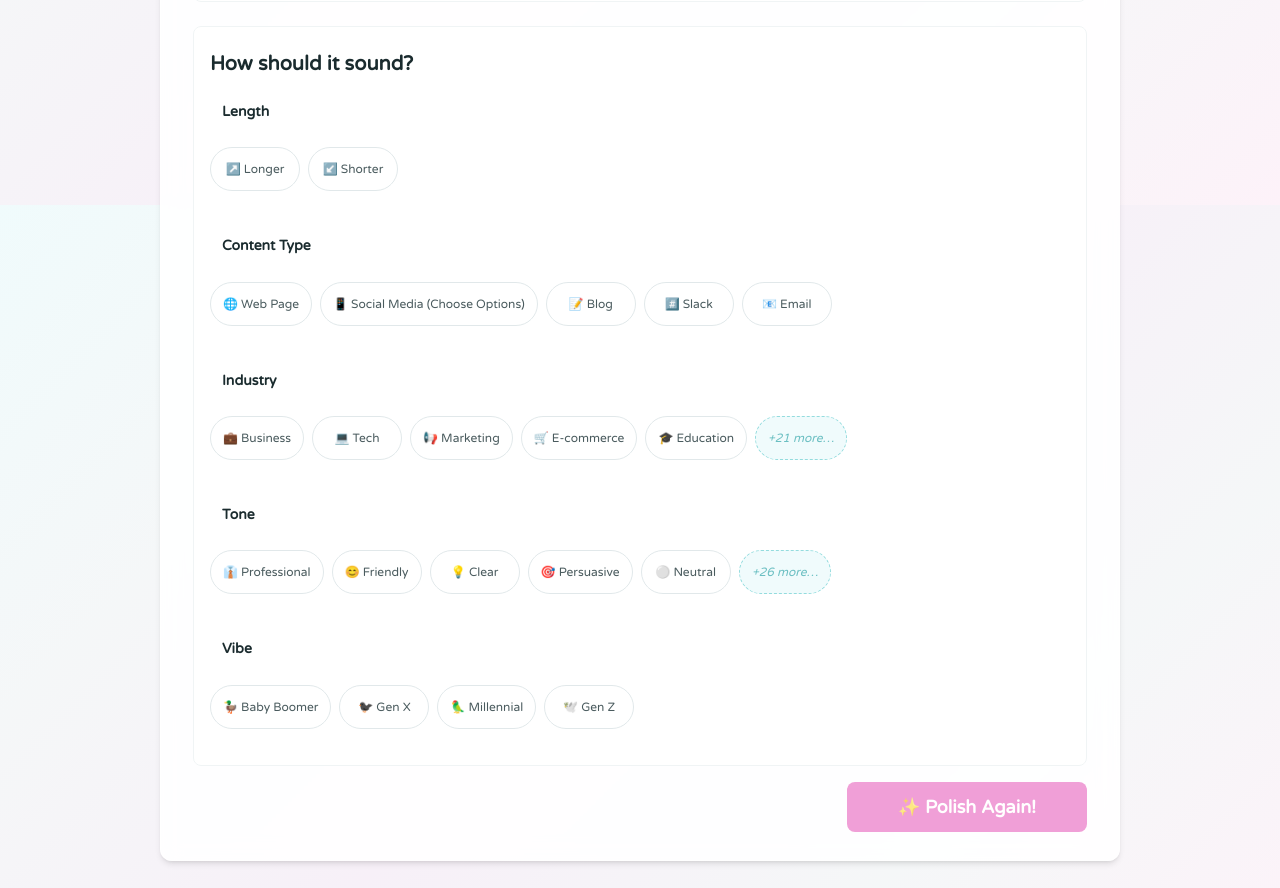
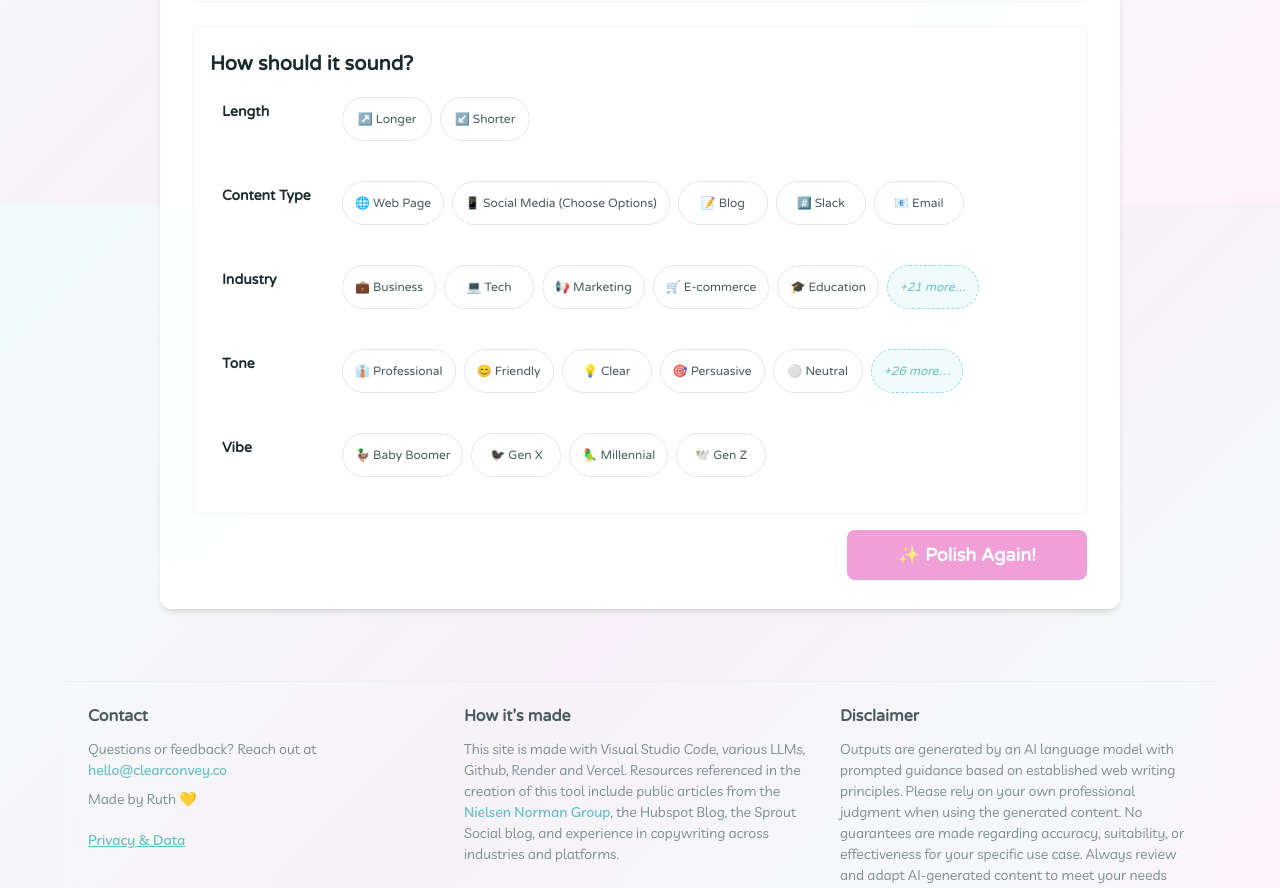
Before and after one commit to cd-space-dot-dot/web-copy-polisher-frontend, a React (Vite) app: page / in a window 1280 px wide. Shown: the part 1395-2283 px from the top of the page. Built offline with nearby package versions, Linux system fonts and the light colour scheme; a web font is replaced by a local one.

Commit message:
moved threadsummary to thread# line. changed chip spacing again

```diff
--- a/src/components/ChipSelector.jsx
+++ b/src/components/ChipSelector.jsx
@@ -294,6 +294,38 @@ export default function ChipSelector({ selectedChips, onChipsChange }) {
               <div key={category.id} className="chip-category">
                 <div className="chip-category-label-wrapper">
                   <label className="chip-category-label">{category.label}</label>
+                  {isMultipleCategory && selectedCount > 0 && (
+                    <div className="tone-messages-inline">
+                      <span className="selection-count">
+                        {selectedCount} selected
+                      </span>
+                      {selectedCount === 2 && (
+                        <span className="tone-message tone-message--good">
+                          Nice mix of tones!
+                        </span>
+                      )}
+                      {selectedCount >= 3 && selectedCount <= 4 && (
+                        <span className="tone-message tone-message--ok">
+                          Good variety
+                        </span>
+                      )}
+                      {selectedCount === 5 && (
+                        <span className="tone-message tone-message--warning">
+                          That's a lot...
+                        </span>
+                      )}
+                      {selectedCount >= 6 && selectedCount <= 7 && (
+                        <span className="tone-message tone-message--warning">
+                          Fewer tones = better results
+                        </span>
+                      )}
+                      {selectedCount >= 8 && (
+                        <span className="tone-message tone-message--error">
+                          Way too many! Pick your favs
+                        </span>
+                      )}
+                    </div>
+                  )}
                 </div>
 
                 <div className="chip-group-wrapper">
@@ -384,40 +416,6 @@ export default function ChipSelector({ selectedChips, onChipsChange }) {
                       </button>
                     )}
                     {/* --- More Button Logic End --- */}
-
-                    {/* Tone Messages - Inline with chips */}
-                    {isMultipleCategory && selectedCount > 0 && (
-                      <div className="tone-messages-inline">
-                        <span className="selection-count">
-                          {selectedCount} selected
-                        </span>
-                        {selectedCount === 2 && (
-                          <span className="tone-message tone-message--good">
-                            Nice mix of tones!
-                          </span>
-                        )}
-                        {selectedCount >= 3 && selectedCount <= 4 && (
-                          <span className="tone-message tone-message--ok">
-                            Good variety
-                          </span>
-                        )}
-                        {selectedCount === 5 && (
-                          <span className="tone-message tone-message--warning">
-                            That's a lot...
-                          </span>
-                        )}
-                        {selectedCount >= 6 && selectedCount <= 7 && (
-                          <span className="tone-message tone-message--warning">
-                            Fewer tones = better results
-                          </span>
-                        )}
-                        {selectedCount >= 8 && (
-                          <span className="tone-message tone-message--error">
-                            Way too many! Pick your favs
-                          </span>
-                        )}
-                      </div>
-                    )}
                   </div>
                 </div>
               </div>
--- a/src/components/SessionHistory.jsx
+++ b/src/components/SessionHistory.jsx
@@ -319,10 +319,12 @@ export default function SessionHistory({ history, threads, currentThreadId, onCl
                 <div className="thread-separator">
                   <div className="thread-header">
                     <div className="thread-title-section">
-                      <h4>Thread {threadIndex + 1}</h4>
-                      {thread.threadSummary && (
-                        <span className="thread-summary">{thread.threadSummary}</span>
-                      )}
+                      <h4>
+                        Thread {threadIndex + 1}:
+                        {thread.threadSummary && (
+                          <span className="thread-summary">{thread.threadSummary}</span>
+                        )}
+                      </h4>
                     </div>
                     <button
                       className="thread-copy-btn"
--- a/src/index.css
+++ b/src/index.css
@@ -817,18 +817,11 @@ button:focus {
 
 .chip-category-label-wrapper {
   display: flex;
-  flex-direction: column;
-  min-width: auto;
-  max-width: none;
+  flex-direction: row;
+  align-items: center;
+  min-width: 120px;
   flex-shrink: 0;
-  position: static;
-  background: transparent;
-  backdrop-filter: none;
-  padding: 0;
-  min-width: auto;
-  max-width: none;
-  width: 100%;
-  box-sizing: border-box;
+  gap: var(--space-3);
 }
 
 .tone-counter {
@@ -1036,7 +1029,6 @@ button:focus {
   align-items: center;
   gap: var(--space-2);
   flex-wrap: wrap;
-  margin-left: var(--space-2);
 }
 
 .selection-count {
@@ -1318,8 +1310,13 @@ button:focus {
     display: none; /* Remove scroll indicators */
   }
 
+  .chip-category-label-wrapper {
+    flex-direction: row;
+    min-width: 120px;
+  }
+
   .tone-messages-inline {
-    margin-left: var(--space-2);
+    flex-wrap: wrap;
   }
 }
 
@@ -2288,12 +2285,19 @@ body[data-force-motion="true"] .mesh-loader-overlay.show {
     width: auto;
   }
 
+  .chip-category-label-wrapper {
+    flex-direction: column;
+    align-items: flex-start;
+    min-width: auto;
+    gap: var(--space-1);
+  }
+
   /* Tone messages on mobile - allow wrapping if needed */
   .tone-messages-inline {
-    flex-direction: column;
+    flex-direction: row;
     align-items: flex-start;
     gap: var(--space-1);
-    margin-left: 0;
+    flex-wrap: wrap;
   }
 
   /* Pro Tips Mobile Fixes */
@@ -2741,11 +2745,11 @@ body[data-force-motion="true"] .mesh-loader-overlay.show {
 }
 
 .thread-summary {
-  font-family: var(--font-ui);
-  font-size: var(--text-sm);
-  color: var(--text-secondary);
-  font-style: italic;
-  font-weight: 500;
+  font-family: inherit;
+  font-size: inherit;
+  color: inherit;
+  font-style: inherit;
+  font-weight: inherit;
 }
 
 .thread-copy-btn {
```
